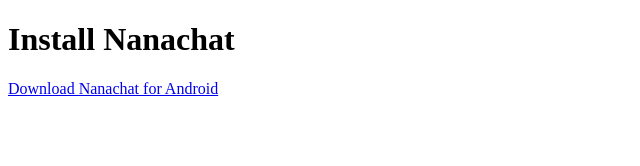
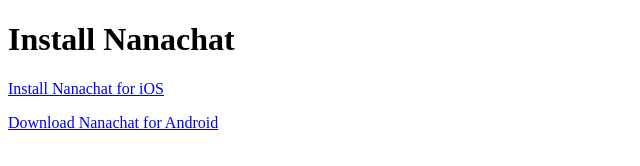
Before and after one commit to evanca/nanachat-home, a plain HTML site: page install/index.html in a window 1280 px wide. Shown: the whole page, without its empty margins (0-640 px from the left). Drawn offline with Linux system fonts and the light colour scheme.

Commit message:
Add beta link

```diff
--- a/install/index.html
+++ b/install/index.html
@@ -8,6 +8,9 @@
 <body>
 <h1>Install Nanachat</h1>
 <p>
+    <a href="https://testflight.apple.com/join/HmgRErX6">Install Nanachat for iOS</a>
+</p>
+<p>
     <a href="https://happycode.studio/nanachat-home/install/app-release.apk">Download Nanachat for Android</a>
 </p>
 </body>
```
